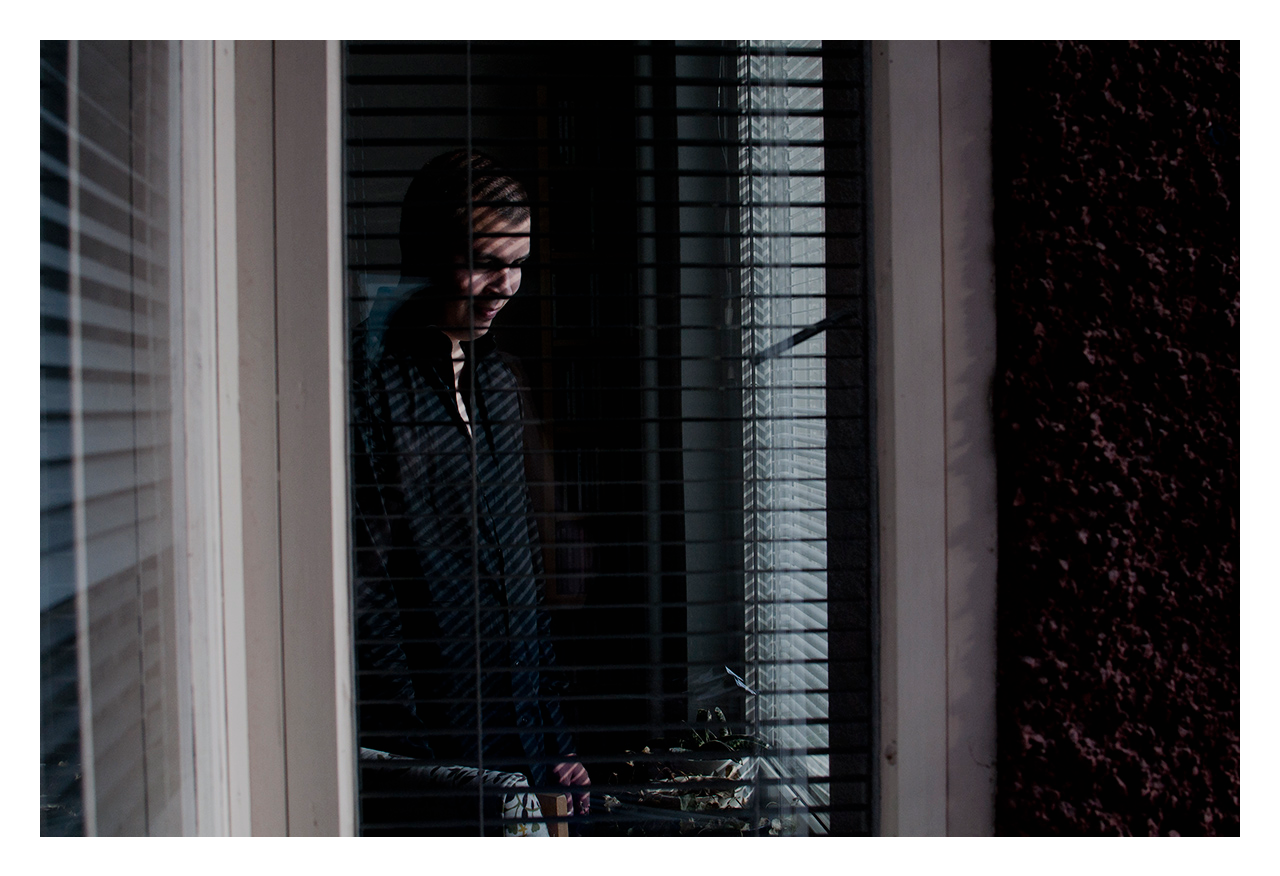
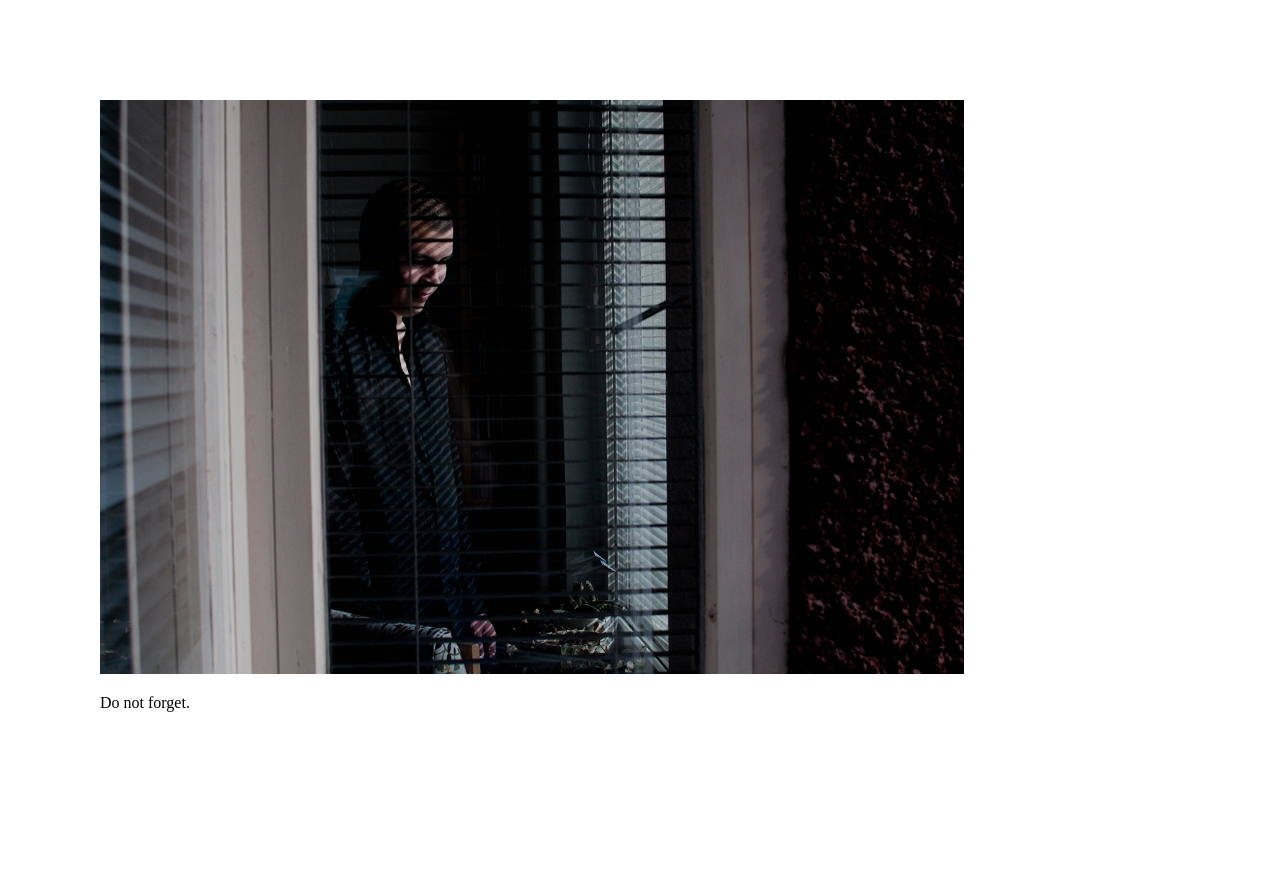
Before and after one commit to IsabelleLof/belle-things, a plain HTML site: page index.html in a window 1280 px wide. After the commit the page ends 812 px from the top, so only its background shows below. Drawn offline with Linux system fonts and the light colour scheme.

Commit message:
created grid container, <p> and a main section

```diff
--- a/index.html
+++ b/index.html
@@ -7,7 +7,8 @@
 </header>
 <body>
     <div>
-        <img src="Youssry_mindre_web.jpg">
+        <img src="Youssry_mindre_web.jpg" id="img">
+        <p>Do not forget.</p>
        </div>
 </body>
 </html>
--- a/style.css
+++ b/style.css
@@ -1,4 +1,12 @@
 body {
- max-width: 80%;
- margin: 40px;
+ max-width: 100%;
+ margin: 100px;
 }
+
+.grid-container {
+ display: grid;
+}
+
+img {
+ width: 80%;
+}
```
